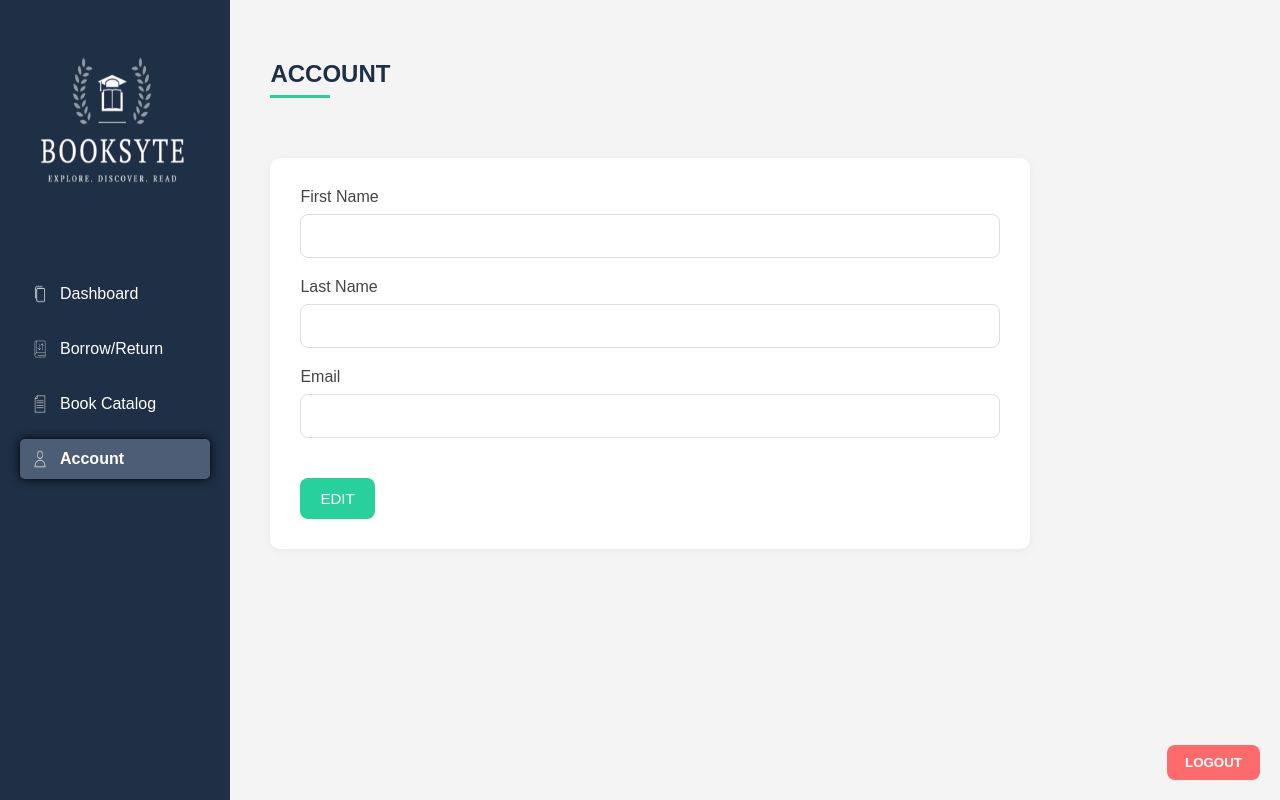
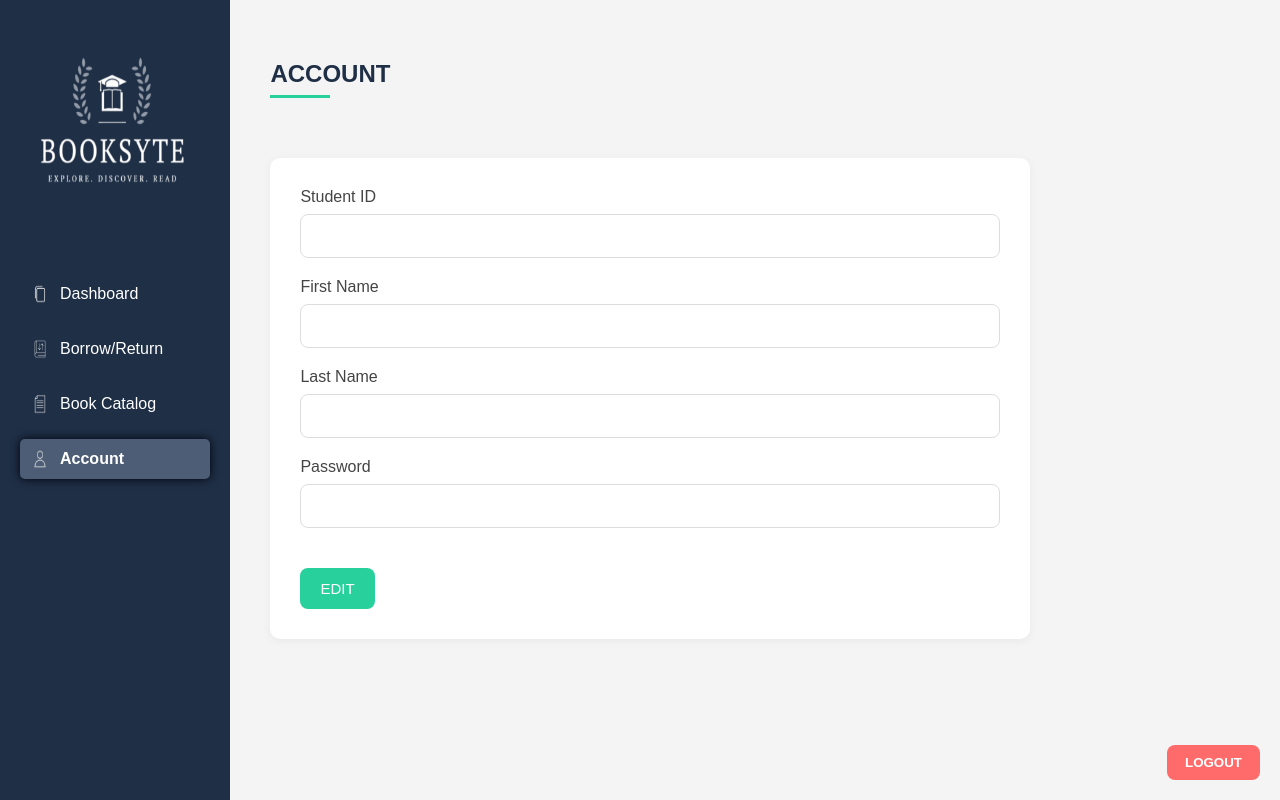
Before and after one commit to Synxdvr/final_proj_2609, a PHP site: page /account_user.php in a window 1280 px wide. Run offline with PHP 8.4, Linux system fonts and the light colour scheme; some libraries are stand-ins or nearby versions.

Commit message:
update user account

```diff
--- a/account_user.php
+++ b/account_user.php
@@ -6,6 +6,9 @@
     <meta name="viewport" content="width=device-width, initial-scale=1.0">
     <title>Account - User</title>
     <link rel="stylesheet" href="account_user.css">
+    <script src="js/account.js"></script>
+    <script src="https://cdn.jsdelivr.net/npm/sweetalert2@11"></script>
+    <script src="https://code.jquery.com/jquery-3.6.0.min.js"></script>
 </head>
 
 <body>
@@ -36,6 +39,10 @@
         <main>
             <div class="form">
                 <div class="form-group">
+                    <label for="student-id">Student ID</label>
+                    <input type="text" id="student-id" placeholder="">
+                </div>
+                <div class="form-group">
                     <label for="first-name">First Name</label>
                     <input type="text" id="first-name" placeholder="">
                 </div>
@@ -44,11 +51,11 @@
                     <input type="text" id="last-name" placeholder="">
                 </div>
                 <div class="form-group">
-                    <label for="email">Email</label>
-                    <input type="email" id="email" placeholder="">
+                    <label for="password">Password</label>
+                    <input type="password" id="password" placeholder="">
                 </div>
                 <div class="form-buttons">
-                    <button class="edit">EDIT</button>
+                    <button class="edit" onclick="updateUser()">EDIT</button>
                 </div>
             </div>
         </main>
--- /dev/null
+++ b/js/account.js
@@ -0,0 +1,42 @@
+document.addEventListener("DOMContentLoaded", function () {
+  document.getElementById("student-id").addEventListener("input", function () {
+    this.value = this.value.replace(/\D/g, "");
+  });
+});
+
+function updateUser() {
+  const studentID = document.getElementById("student-id").value;
+  const firstName = document.getElementById("first-name").value;
+  const lastName = document.getElementById("last-name").value;
+  const password = document.getElementById("password").value;
+
+  if (!studentID || !firstName || !lastName || !password) {
+    Swal.fire({
+      icon: "error",
+      title: "Oops...",
+      text: "Please fill all fields!",
+    });
+    return;
+  }
+
+  $.ajax({
+    url: "../database/process/update_user.php",
+    method: "POST",
+    data: { studentID, firstName, lastName, password },
+    success: function () {
+      Swal.fire({
+        icon: "success",
+        title: "Success",
+        text: "User updated successfully!",
+      });
+    },
+    error: function (xhr) {
+      const response = JSON.parse(xhr.responseText);
+      Swal.fire({
+        icon: "error",
+        title: "Error",
+        text: response.error,
+      });
+    },
+  });
+}
```
Also changed, not shown: account_admin.php (+8 -1 lines), database/process/update_user.php (added, +43 -0 lines).
